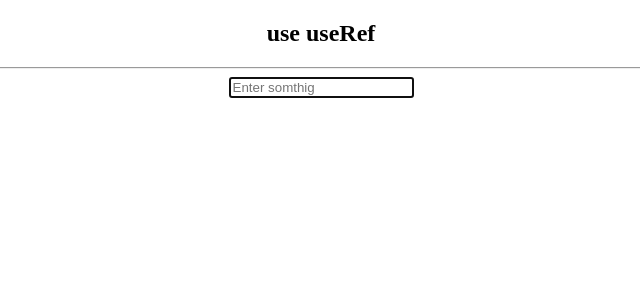
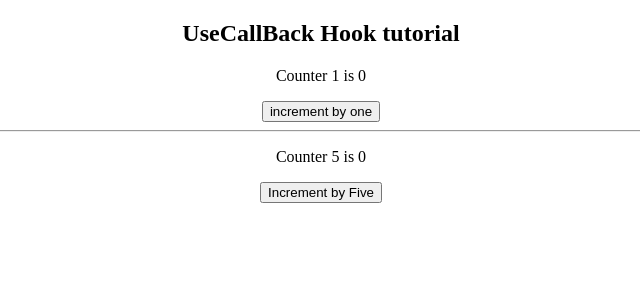
Before and after one commit to Nirob360/React-class-main, a React (Create React App) app: page / in a window 1280 px wide. Shown: the top 300 px of the page, without its empty margins (319-959 px from the left). Built offline with nearby package versions, Linux system fonts and the light colour scheme.

Commit message:
use memo and use callBack

```diff
--- a/src/App.js
+++ b/src/App.js
@@ -1,13 +1,28 @@
-import React from 'react';
+import React, { useCallback, useState } from 'react';
 import './App.css';
-import Form from './components/Form';
+import Button from './components/Button';
+import ShowCount from './components/ShowCount';
+import Title from './components/Title';
 
 export default function App() {
+    const [count1, setCount1] = useState(0);
+    const [count2, setCount2] = useState(0);
+
+    const incrementByOne = useCallback(() => {
+        setCount1((prevValue) => prevValue + 1);
+    }, []);
+    const incrementByFive = useCallback(() => {
+        setCount2((prevCount) => prevCount + 5);
+    }, []);
+
     return (
         <div className="App">
-            <h2>use useRef</h2>
+            <Title />
+            <ShowCount count={count1} title="Counter 1" />
+            <Button handleClick={incrementByOne}> increment by one</Button>
             <hr />
-            <Form />
+            <ShowCount count={count2} title="Counter 5" />
+            <Button handleClick={incrementByFive}>Increment by Five </Button>
         </div>
     );
 }
--- /dev/null
+++ b/src/components/Button.js
@@ -0,0 +1,14 @@
+import React from 'react';
+
+function Button({ handleClick, children }) {
+    console.log('button');
+    return (
+        <div>
+            <button type="button" onClick={handleClick}>
+                {children}
+            </button>
+        </div>
+    );
+}
+
+export default React.memo(Button);
--- a/src/components/Form.js
+++ /dev/null
@@ -1,16 +0,0 @@
-import React, { useEffect, useRef } from 'react';
-import Input from './Input';
-
-export default function Form() {
-    const InputRef = useRef();
-
-    useEffect(() => {
-        InputRef.current.focus();
-    }, []);
-
-    return (
-        <div>
-            <Input ref={InputRef} type="text" placeholder="Enter somthig" />
-        </div>
-    );
-}
--- a/src/components/Input.js
+++ /dev/null
@@ -1,13 +0,0 @@
-import React from 'react';
-
-function Input({ text, placeholder }, passValue) {
-    return (
-        <div>
-            <input ref={passValue} type={text} placeholder={placeholder} />
-        </div>
-    );
-}
-
-const ForwordRef = React.forwardRef(Input);
-
-export default ForwordRef;
--- /dev/null
+++ b/src/components/ShowCount.js
@@ -0,0 +1,14 @@
+import React from 'react';
+
+function ShowCount({ count, title }) {
+    console.log('show count');
+    return (
+        <div>
+            <p>
+                {title} is {count}
+            </p>
+        </div>
+    );
+}
+
+export default React.memo(ShowCount);
--- /dev/null
+++ b/src/components/Title.js
@@ -0,0 +1,12 @@
+import React from 'react';
+
+function Title() {
+    console.log('title.......');
+    return (
+        <div>
+            <h2>UseCallBack Hook tutorial</h2>
+        </div>
+    );
+}
+
+export default React.memo(Title);
```
